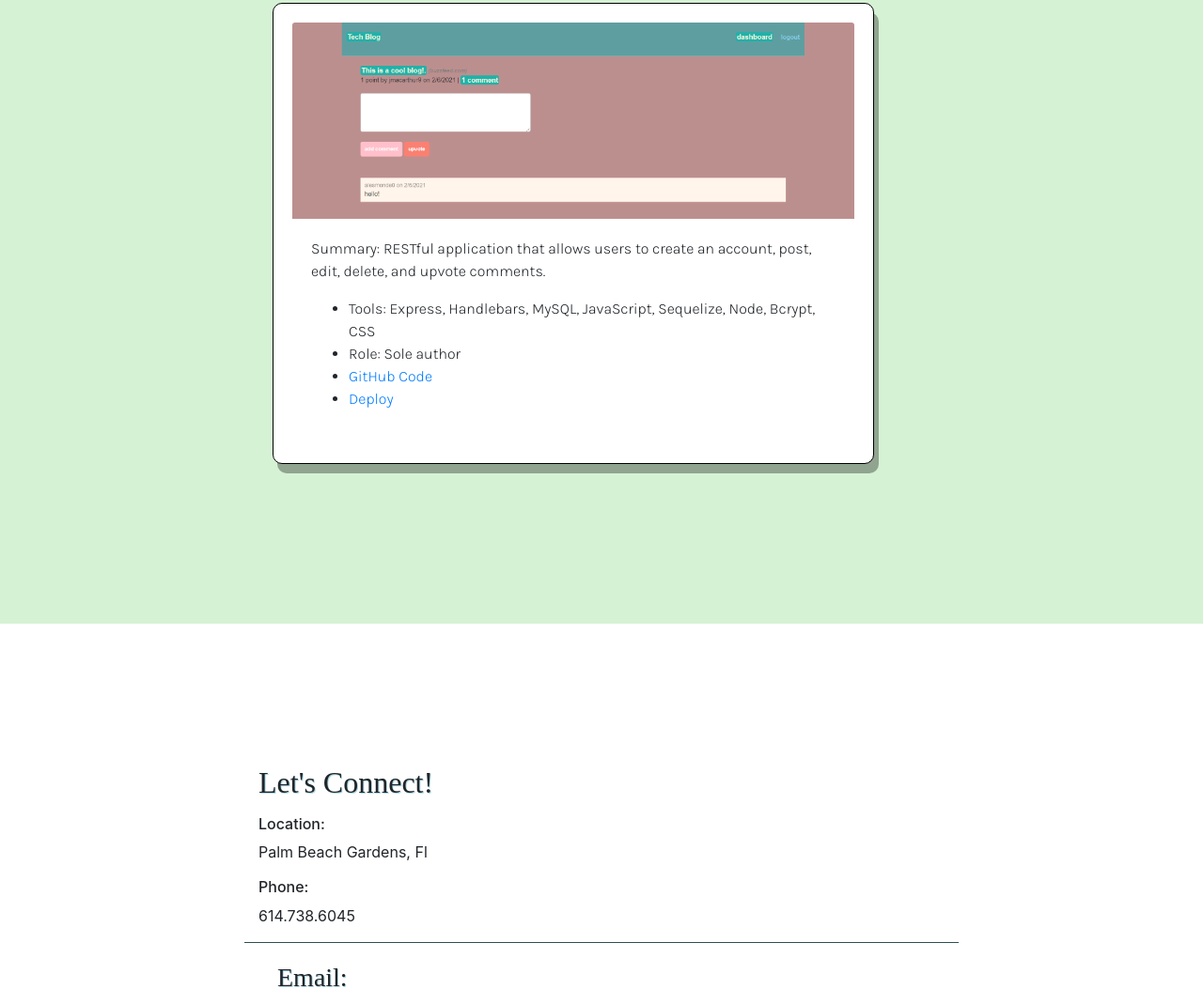
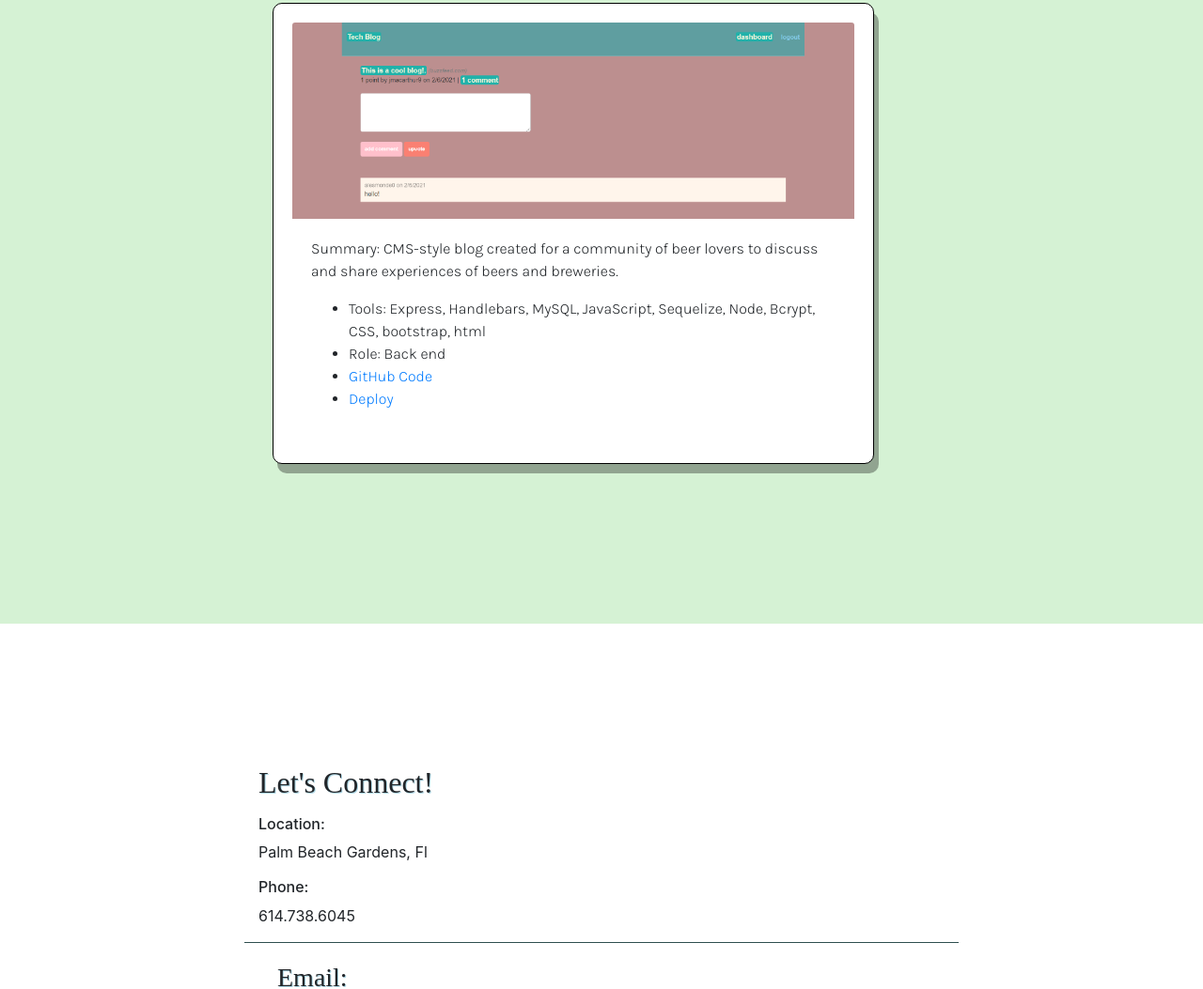
Before and after one commit to jconeff/portfolio, a website with bundled scripts: page index.html in a window 1280 px wide. Shown: the part 3125-4178 px from the top of the page at 94% size. Built offline with nearby package versions, Linux system fonts and the light colour scheme; a web font is replaced by a local one.

Commit message:
updated profile projects

```diff
--- a/index.html
+++ b/index.html
@@ -136,13 +136,12 @@
                   <div class="card3" style="width: 40rem;">
                     <img class="card-img-top" src="images/blog.png" alt="blog">
                     <div class="card-body">
-                      <p class="card-text"> Summary: RESTful application that allows users to create an account, post,
-                        edit, delete, and upvote comments.</p>
+                      <p class="card-text"> Summary: CMS-style blog created for a community of beer lovers to discuss and share experiences of beers and breweries.</p>
                       <ul>
-                        <li>Tools: Express, Handlebars, MySQL, JavaScript, Sequelize, Node, Bcrypt, CSS</li>
-                        <li>Role: Sole author </li>
-                        <li><a href="https://github.com/jconeff/tech-blog" target="_blank"> GitHub Code</a></li>
-                        <li><a href="https://intense-dawn-28010.herokuapp.com/ " target="_blank">Deploy</a></li>
+                        <li>Tools: Express, Handlebars, MySQL, JavaScript, Sequelize, Node, Bcrypt, CSS, bootstrap, html</li>
+                        <li>Role: Back end</li>
+                        <li><a href="https://github.com/jconeff/draft-room" target="_blank"> GitHub Code</a></li>
+                        <li><a href="https://sleepy-island-61088.herokuapp.com/login" target="_blank">Deploy</a></li>
                       </ul>
                     </div>
                   </div>
```
